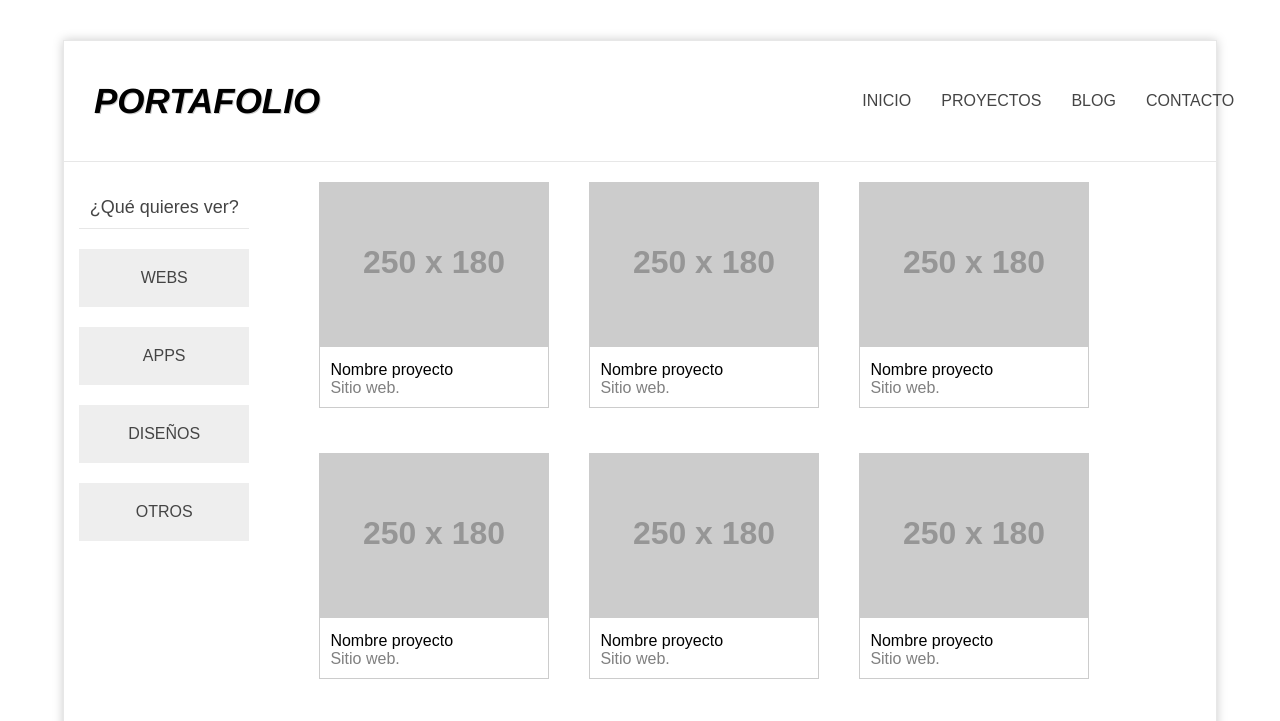
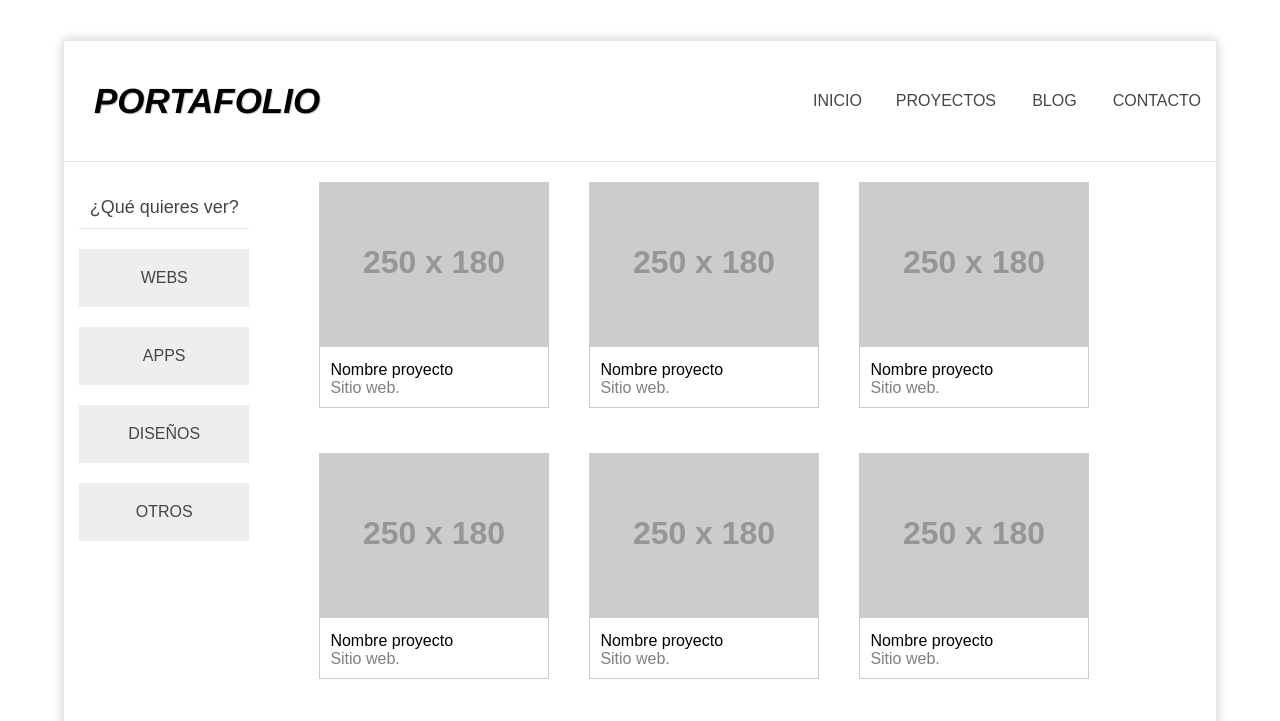
Before and after one commit to SantiCHP/css-maquetacion4, a plain HTML site: page index.html in a window 1280 px wide. Shown: the top 721 px of the page. Drawn offline with Linux system fonts and the light colour scheme; placeholder pictures from the web are drawn by us.

Commit message:
Update styles.css

```diff
--- a/styles.css
+++ b/styles.css
@@ -31,7 +31,9 @@
 #header{
     display: grid;
     grid-template-columns: 68% 30%;
+    grid-template-columns: 3fr 1fr;
     align-items: center;
+    justify-content: left;
 
     width: 100%;
     height: 120px;
```
